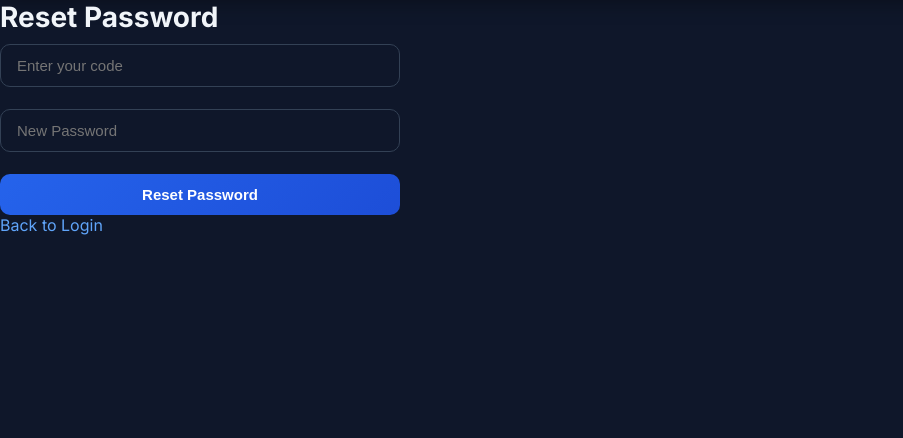
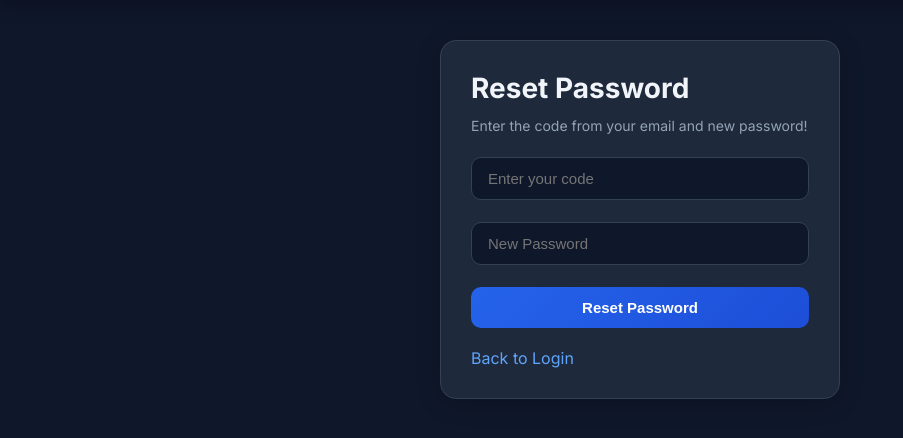
Before and after one commit to sodatovruslan/queuebank, a Django app: page /accounts/reset-confirm/ in a window 1280 px wide. Shown: the part 57-495 px from the top of the page, without its empty margins (0-903 px from the left). Run offline with Django 5.2, Linux system fonts and the light colour scheme.

Commit message:
Add CSS classes to reset_confirm template

```diff
--- a/templates/accounts/reset_confirm.html
+++ b/templates/accounts/reset_confirm.html
@@ -1,20 +1,23 @@
 {% extends 'base.html' %}
 
 {% block content %}
-
+<div class="container">
+    <div class="card" style="max-width:400px;margin:0 auto;">
         <h2>Reset Password</h2>
-
+        <p>Enter the code from your email and new password!</p>
+        <br>
         {% if error %}
-    <p>{{ error }}</p>
+            <div class="error">{{ error }}</div>
         {% endif %}
 
         <form method="POST">
             {% csrf_token %}
             <input type="text" name="code" placeholder="Enter your code">
             <input type="password" name="new_password" placeholder="New Password">
-    <button type="submit">Reset Password</button>
+            <button type="submit" class="btn">Reset Password</button>
         </form>
-
+        <br>
         <a href="{% url 'login' %}">Back to Login</a>
-
+    </div>
+</div>
 {% endblock %}
```
Lines whose indentation alone changed are shown as unchanged.
